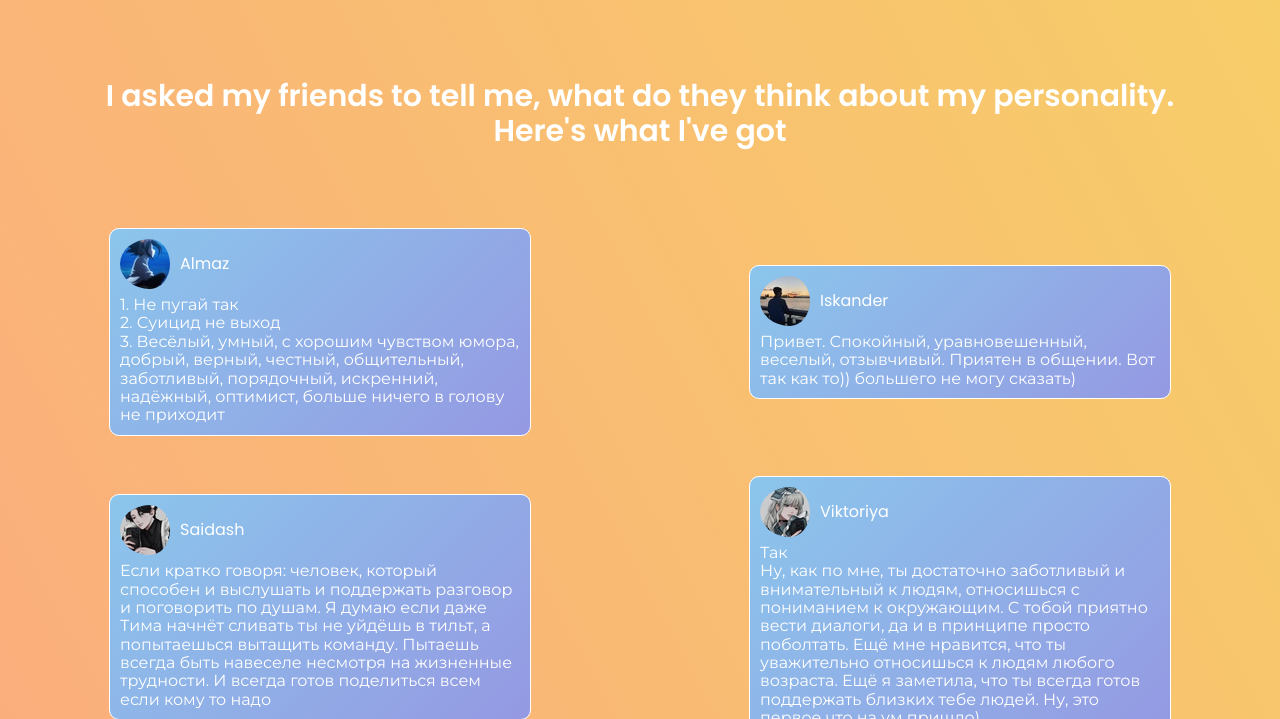
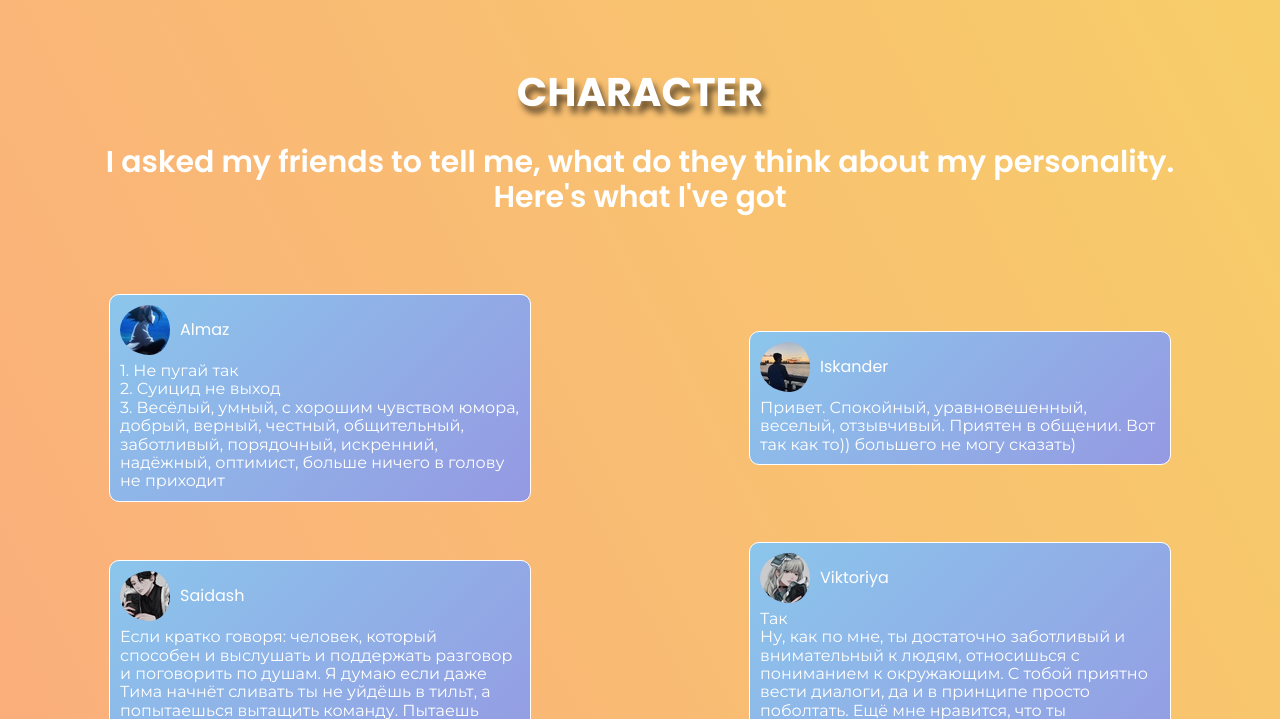
Before and after one commit to AvSBF/AvSPortfolio, a plain HTML site: page index.html in a window 1280 px wide. Shown: the part 81-800 px from the top of the page. Drawn offline with nearby package versions, Linux system fonts and the light colour scheme.

Commit message:
some ui changes

```diff
--- a/index.html
+++ b/index.html
@@ -32,6 +32,7 @@
          </div>
       </header>
       <div id="character" class="callbacks container">
+         <h3 class="character__main-title">character</h3>
          <h4 class="callbacks__title">
             I asked my friends to tell me, what do they think about my personality. <br>Here's what I've got
          </h4>
--- a/scss/style.scss
+++ b/scss/style.scss
@@ -1,6 +1,7 @@
 * {
    margin: 0;
    padding: 0;
+   transition: all 0.3s ease 0s;
 }
 body{
    font-family: Poppins;
@@ -118,6 +119,9 @@ a{
    border-radius: 10px;
    background-color: #8BC6EC;
    background-image: linear-gradient(135deg, #8BC6EC 0%, #9599E2 100%);
+   &:hover{
+      transform: scale(1.02);
+   }
 }
 .callbacks-message-vk__item__link {
    transition: all 0.3s ease 0s;
@@ -139,3 +143,10 @@ a{
    padding-top: 7px;
    font-family: Montserrat;
 }
+.character__main-title{
+   color: white;
+   text-transform: uppercase;
+   font-size: 40px;
+   padding-bottom: 20px;
+   text-shadow: 4px 7px 6px rgba(0,0,0,0.6);
+}
```
Also changed, not shown: css/style.css.
